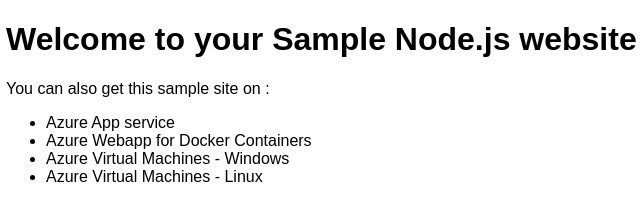
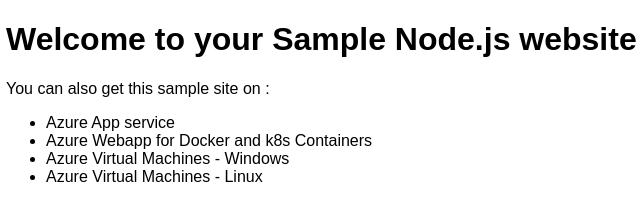
Before and after one commit to pvipindas/project-nodejs-webapp, a website: page index.html in a window 1280 px wide. Shown: the full height of the page, 2-642 px from the left. Drawn offline with Linux system fonts and the light colour scheme.

Commit message:
Update index.html

```diff
--- a/index.html
+++ b/index.html
@@ -13,7 +13,7 @@
 	<p>You can also get this sample site on :</p>
 	<ul>
 		<li>Azure App service</li>
-		<li>Azure Webapp for Docker Containers</li>
+		<li>Azure Webapp for Docker and k8s Containers</li>
 		<li>Azure Virtual Machines - Windows</li>
 		<li>Azure Virtual Machines - Linux</li>
 	</ul>
```
